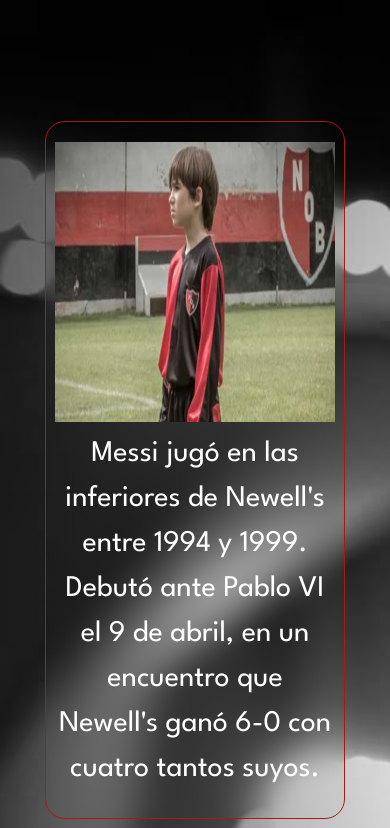
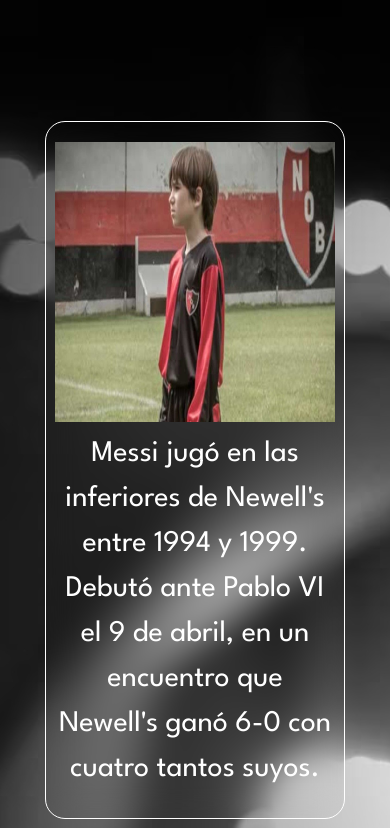
Before and after one commit to JoaquinAlvesRoig/PF-Alves-Roig-Joaquin, a website: page paginas/biografia.html in a window 390 px wide. Shown: the part 2536-3364 px from the top of the page. Drawn offline with nearby package versions, Linux system fonts and the light colour scheme.

Commit message:
ya terminando

```diff
--- a/scss/_bio.scss
+++ b/scss/_bio.scss
@@ -151,7 +151,7 @@
         justify-content: center;
         flex-direction: column;
         width: 500px;
-        border: 1px solid rgb(170, 25, 25);
+        border: 1px solid rgb(255, 255, 255);
         border-radius: 20px;
         backdrop-filter: blur(15px);
         padding: 10px;
@@ -195,7 +195,7 @@
         justify-content: center;
         flex-direction: column;
         width: 300px;
-        border: 1px solid rgb(170, 25, 25);
+        border: 1px solid rgb(255, 255, 255);
         border-radius: 20px;
         backdrop-filter: blur(15px);
         padding: 10px;
--- a/scss/_index.scss
+++ b/scss/_index.scss
@@ -156,3 +156,14 @@
 .jotaa{
     margin-left: 1300px;
 }
+
+
+@media screen and (max-width:660px){
+
+    .clasedelvideo{
+
+
+    }
+
+
+}
--- a/scss/_nosotros.scss
+++ b/scss/_nosotros.scss
@@ -110,6 +110,7 @@
 .nosotros1{
     color: rgb(255, 255, 255);
     margin: 5px;
+    text-align: center;
 }
 
 .padre{
```
Also changed, not shown: index.html (+0 -1 lines), css/main.css, 1 other file.
